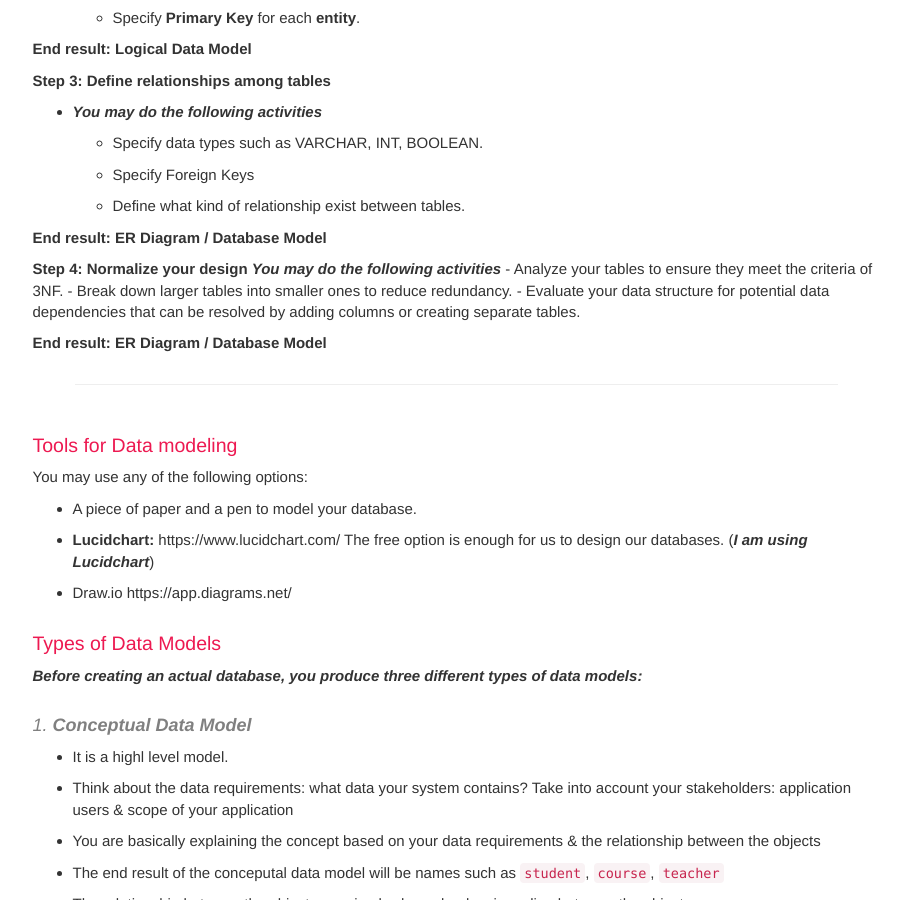
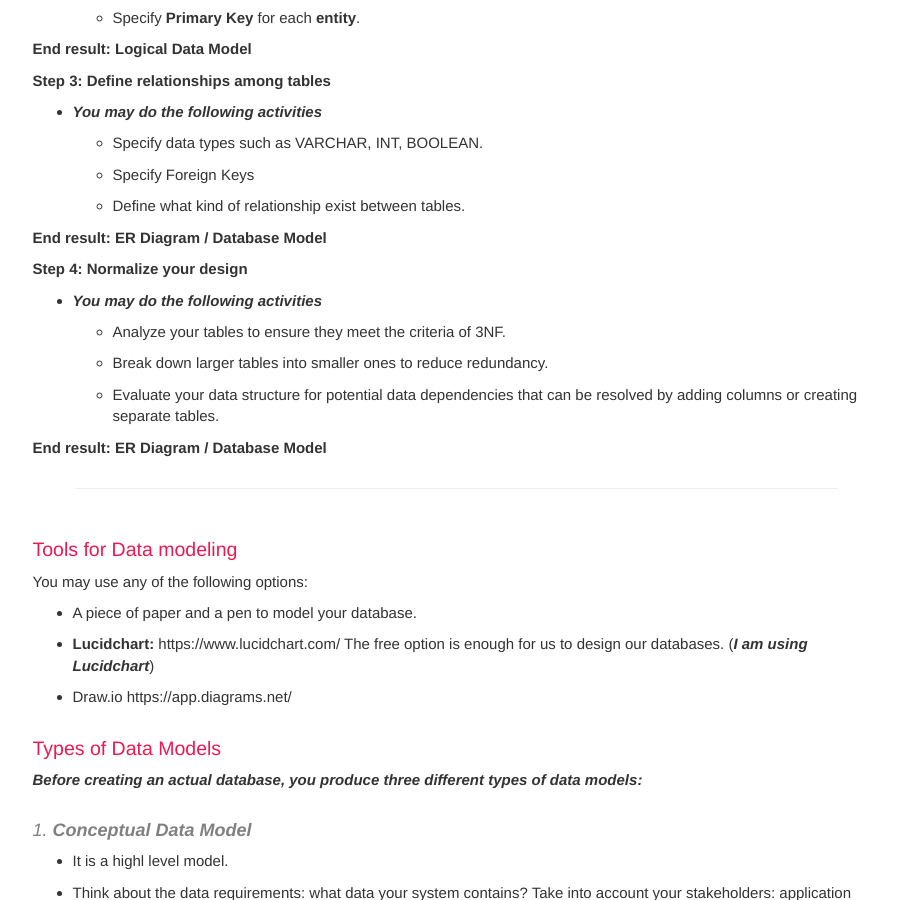
Before and after one commit to dipaish/databases, a Jekyll site: the page built from databaseDesign.md, in a window 1280 px wide and 900 px high, scrolled down 2749 px. Shown: the whole window, without its empty margins (330-1233 px from the left). Built offline with Jekyll 4.4.1, drawn with Linux system fonts in a browser that asks for light colours; our own code applies the rules of GitHub Pages for plain Markdown files; comment, search, counter and statistics services are not loaded.

Commit message:
minor update

```diff
--- a/databaseDesign.md
+++ b/databaseDesign.md
@@ -81,7 +81,7 @@
 **End result: ER Diagram / Database Model**
 
 **Step 4: Normalize your design**
-***You may do the following activities***
+- ***You may do the following activities***
     - Analyze your tables to ensure  they meet the criteria of 3NF.
     - Break down larger tables into smaller ones to reduce redundancy.
     - Evaluate your data structure for potential data dependencies that can be resolved by adding columns or creating separate tables.
```
